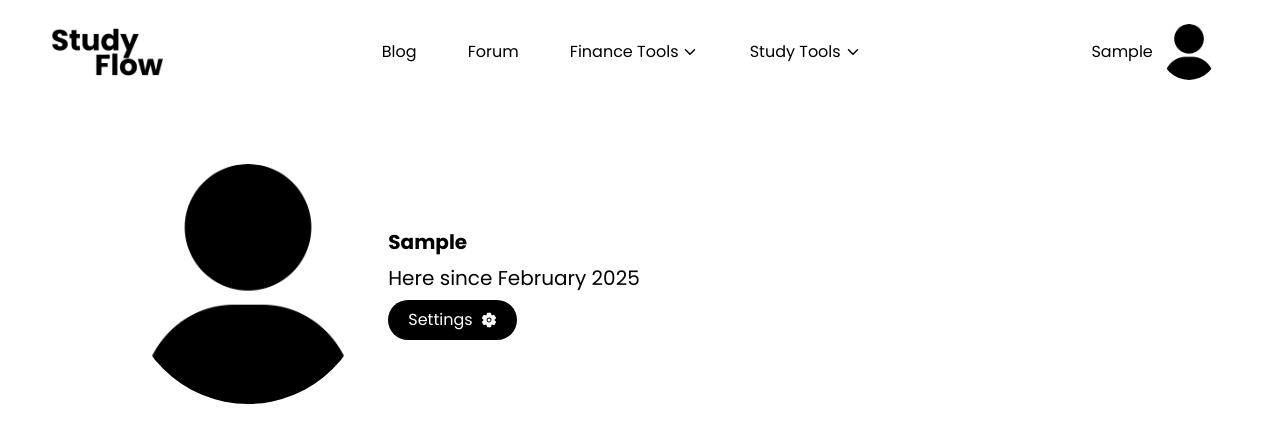
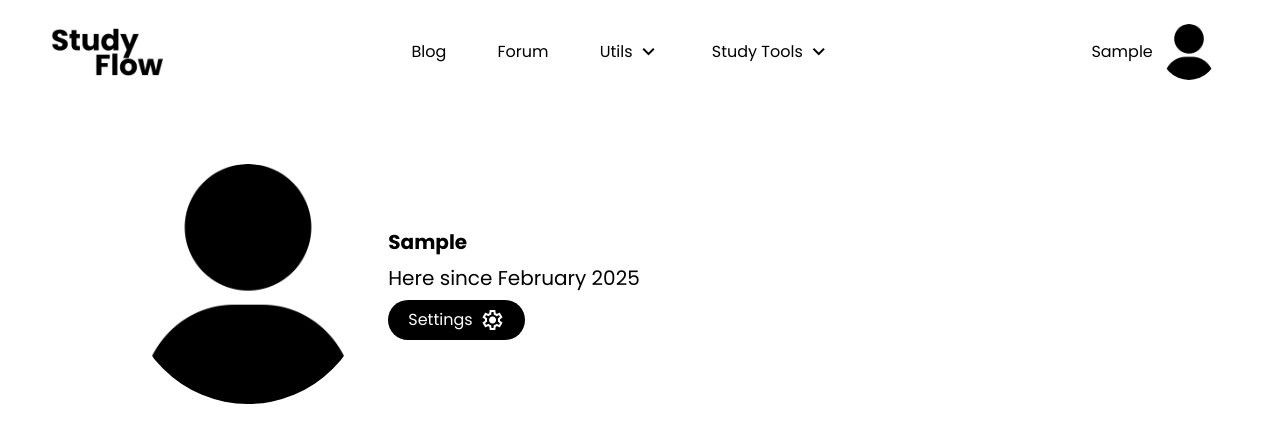
Before and after one commit to MateusVega/StudyingFlow, a Flask app: page /account in a window 1280 px wide. Shown: the top 443 px of the page. Run offline with Flask 3, Linux system fonts and the light colour scheme; the visitor is signed in with stand-in values (Sample User, id 1).

Commit message:
change `icons`

```diff
--- a/StudyApp/templates/account.html
+++ b/StudyApp/templates/account.html
@@ -10,7 +10,9 @@
                         <p class="2xl:text-3xl md:text-xl text-md"><span class="lg:inline hidden">Here since</span> {{ current_user.date_created.strftime("%B %Y") }}</p>
                         <a class="w-fit flex items-center gap-2 bg-black text-white md:px-5 px-3 md:py-2 py-1 rounded-full hover:bg-gray-500" href="{{ url_for('update_account')}}">
                             Settings
-                            <ion-icon name="settings"></ion-icon>
+                            <span class="material-symbols-outlined">
+                                settings
+                            </span>
                         </a>
                     </div>
                 </div>
--- a/StudyApp/templates/layout.html
+++ b/StudyApp/templates/layout.html
@@ -7,6 +7,7 @@
     rel="stylesheet">
     <script src="https://unpkg.com/@tailwindcss/browser@4"></script>
     <script type="module" src="https://unpkg.com/ionicons@7.1.0/dist/ionicons/ionicons.esm.js"></script>
+    <link rel="stylesheet" href="https://fonts.googleapis.com/css2?family=Material+Symbols+Outlined:opsz,wght,FILL,GRAD@24,400,0,0">
 
     <link id="favicon-light" rel="icon" href="{{ url_for('static', filename='favicon-light.ico') }}" type="image/png">
 
@@ -32,19 +33,23 @@
                     </li>
                     <div class="relative inline-block">
                         <li class="dropdown-btn flex items-center gap-1 cursor-pointer transition duration-300 ease-in-out hover:scale-110 2xl:text-xl">
-                            Finance Tools
-                            <ion-icon class="dropdown_ico" name="chevron-down"></ion-icon>
+                            Utils
+                            <span class="material-symbols-outlined">
+                                keyboard_arrow_down
+                            </span>
                         </li>
 
                         <ul class="dropdown-menu absolute left-0 mt-2 w-48 bg-white border border-gray-300 rounded-lg shadow-lg hidden z-10">
-                            <li class="px-4 py-2 transition duration-150 ease-in-out cursor-pointer hover:scale-105"><a href="#">Compound Interest Calculator</a></li>
-                            <li class="px-4 py-2 transition duration-150 ease-in-out cursor-pointer hover:scale-105"><a href="#">Personal Budget Calculator</a></li>
+                            <li class="px-4 py-2 transition duration-150 ease-in-out cursor-pointer hover:scale-105"><a href="#">#</a></li>
+                            <li class="px-4 py-2 transition duration-150 ease-in-out cursor-pointer hover:scale-105"><a href="#">#</a></li>
                         </ul>
                     </div>
                     <div class="relative inline-block">
                         <li class="dropdown-btn flex items-center gap-1 cursor-pointer transition duration-300 ease-in-out hover:scale-110 2xl:text-xl">
                             Study Tools
-                            <ion-icon class="dropdown_ico" name="chevron-down"></ion-icon>
+                            <span class="material-symbols-outlined">
+                                keyboard_arrow_down
+                            </span>
                         </li>
 
                         <ul class="dropdown-menu absolute left-0 mt-2 w-48 bg-white border border-gray-300 rounded-lg shadow-lg hidden z-10">
@@ -91,7 +96,9 @@
                         <a href="{{ url_for('login') }}" class="bg-black text-white px-5 py-2 rounded-full hover:bg-gray-500 transition duration-300 ease-in-out hover:scale-110">Sign In</a>
                     {% endif %}
                 </div>
-                <ion-icon onclick="onToggleMenu(this)" name="menu" class="text-3xl cursor-pointer md:hidden transition duration-300 ease-in-out hover:scale-110"></ion-icon>
+                <span class="material-symbols-outlined text-3xl cursor-pointer !block md:!hidden transition duration-300 ease-in-out hover:scale-110" onclick="onToggleMenu(this)">
+                    menu
+                </span>
             </div>
         </nav>
     </header>
@@ -118,7 +125,7 @@
         function onToggleMenu(e){
             const navLinks = document.querySelector(".nav-links")
             const navHeight = document.querySelector('nav').offsetHeight
-            e.name = e.name === "menu" ? "close" : "menu"
+            e.innerText = e.innerText === "menu" ? "close" : "menu"
             navLinks.classList.toggle(`top-[${navHeight+20}px]`)
         }
     </script>
```
Also changed, not shown: StudyApp/static/ImageHomePage.jpg (added).
